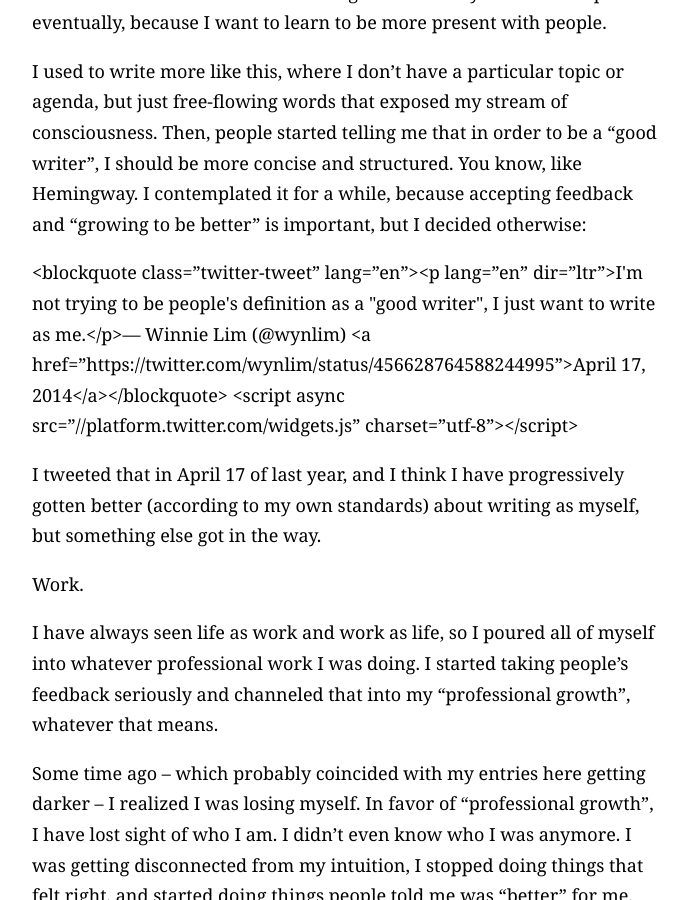
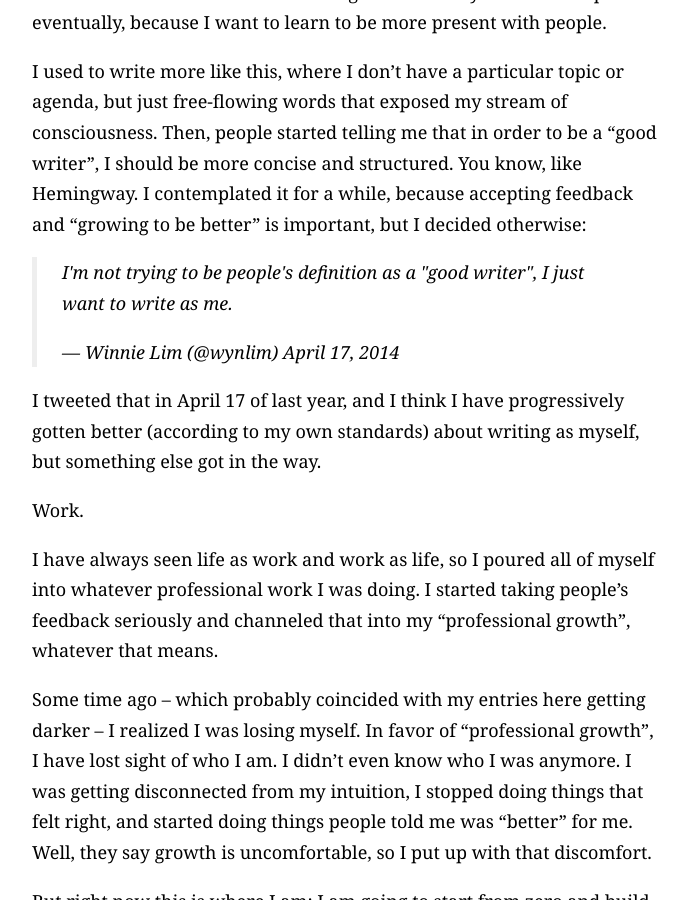
Before and after one commit to wynlim/wynlim.github.io, a Jekyll site: the page built from _posts/2015-06-18-reconstructing-myself.markdown, in a window 1280 px wide and 900 px high, scrolled down 552 px. Shown: the whole window, without its empty margins (293-981 px from the left). Built offline with Jekyll 4.4.1, drawn with Linux system fonts in a browser that asks for light colours; Markdown is read by kramdown in place of the engine named in the settings; comment, search, counter and statistics services are not loaded.

Commit message:
twitter embed got corrupted by markdown

```diff
--- a/_posts/2015-06-18-reconstructing-myself.markdown
+++ b/_posts/2015-06-18-reconstructing-myself.markdown
@@ -9,8 +9,8 @@ If I haven’t responded, it is not because I don’t care, but I need all the e
 
 I used to write more like this, where I don’t have a particular topic or agenda, but just free-flowing words that exposed my stream of consciousness. Then, people started telling me that in order to be a “good writer”, I should be more concise and structured. You know, like Hemingway. I contemplated it for a while, because accepting feedback and “growing to be better” is important, but I decided otherwise:
 
-\<blockquote class="twitter-tweet" lang="en"\>\<p lang="en" dir="ltr"\>I&#39;m not trying to be people&#39;s definition as a &quot;good writer&quot;, I just want to write as me.\</p\>&mdash; Winnie Lim (@wynlim) \<a href="https://twitter.com/wynlim/status/456628764588244995"\>April 17, 2014\</a\>\</blockquote\>
-\<script async src="//platform.twitter.com/widgets.js" charset="utf-8"\>\</script\>
+<blockquote class="twitter-tweet" lang="en"><p lang="en" dir="ltr">I&#39;m not trying to be people&#39;s definition as a &quot;good writer&quot;, I just want to write as me.</p>&mdash; Winnie Lim (@wynlim) <a href="https://twitter.com/wynlim/status/456628764588244995">April 17, 2014</a></blockquote>
+<script async src="//platform.twitter.com/widgets.js" charset="utf-8"></script>
 
 I tweeted that in April 17 of last year, and I think I have progressively gotten better (according to my own standards) about writing as myself, but something else got in the way.
 
```
